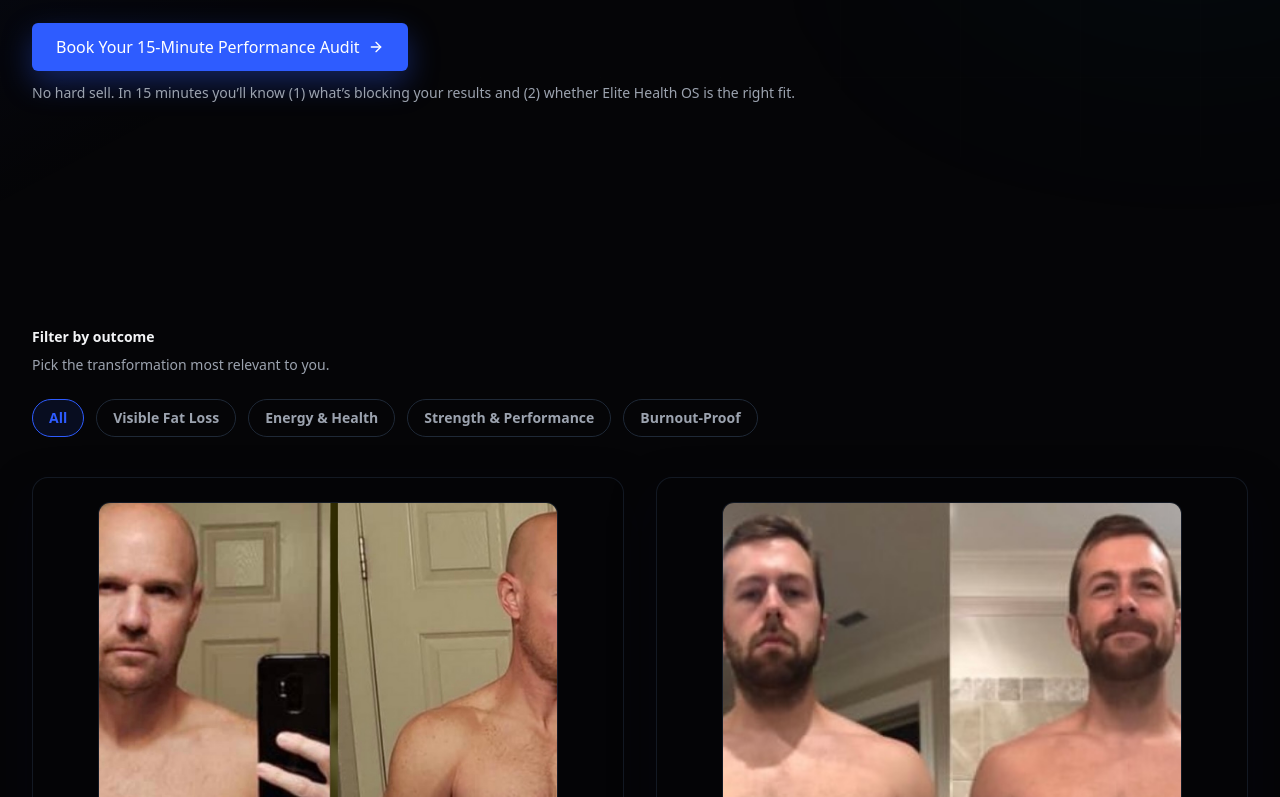
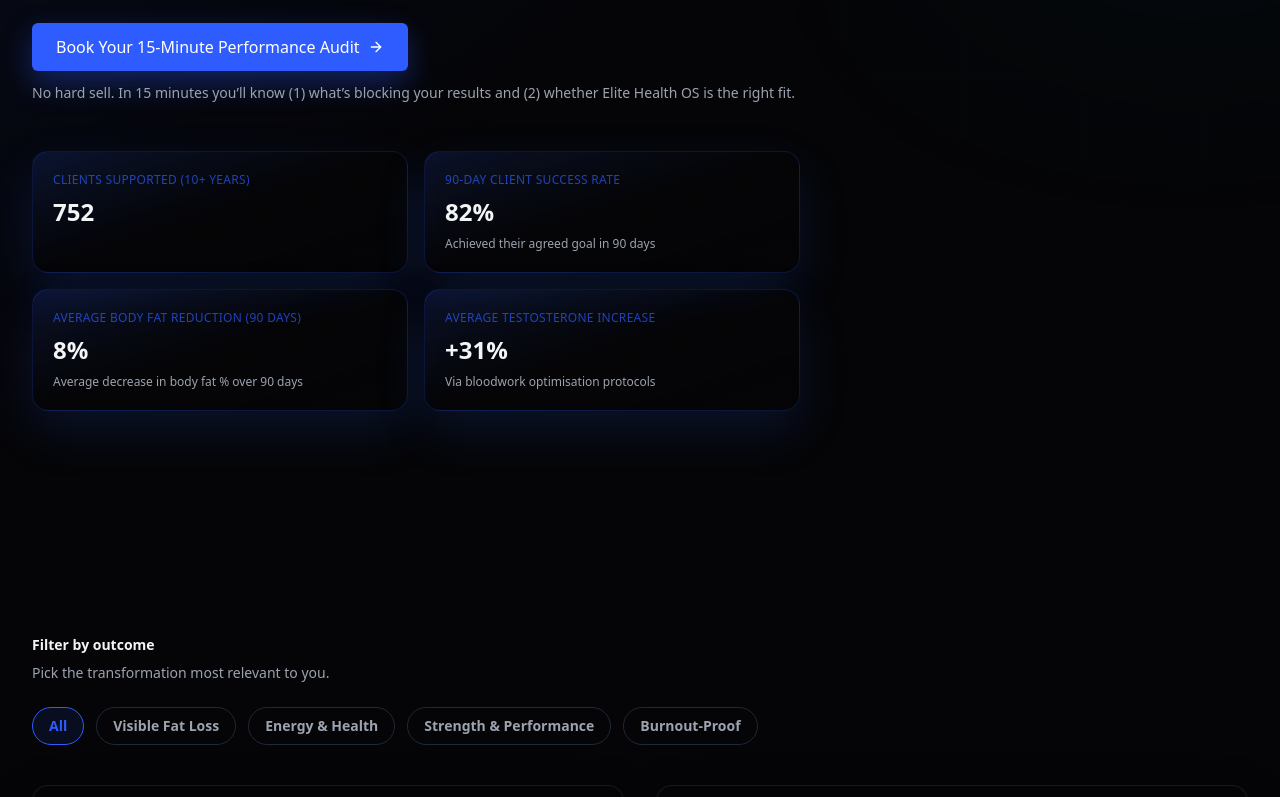
Before and after one commit to gsfit1996/elite-health-web, a Next.js app: page /client-results in a window 1280 px wide. Shown: the part 643-1440 px from the top of the page. Built offline with nearby package versions, Linux system fonts and the light colour scheme.

Commit message:
Update client results stats strip

```diff
--- a/app/client-results/page.tsx
+++ b/app/client-results/page.tsx
@@ -21,10 +21,25 @@ const filters = [
 ] as const;
 
 const stats = [
-    { label: "Clients coached", value: "180+" },
-    { label: "Training sessions", value: "3× / week" },
-    { label: "Macros", value: "Zero macros" },
-    { label: "Coaching cadence", value: "Weekly" },
+    {
+        label: "Clients supported (10+ years)",
+        value: "752",
+    },
+    {
+        label: "90-day client success rate",
+        value: "82%",
+        subtext: "Achieved their agreed goal in 90 days",
+    },
+    {
+        label: "Average body fat reduction (90 days)",
+        value: "8%",
+        subtext: "Average decrease in body fat % over 90 days",
+    },
+    {
+        label: "Average testosterone increase",
+        value: "+31%",
+        subtext: "Via bloodwork optimisation protocols",
+    },
 ];
 
 const whyThisWorks = [
@@ -104,6 +119,20 @@ export default function ClientResultsPage() {
                             <p className="text-sm text-muted-foreground">
                                 No hard sell. In 15 minutes you’ll know (1) what’s blocking your results and (2) whether Elite Health OS is the right fit.
                             </p>
+                        </div>
+                        <div className="grid gap-4 pt-6 md:grid-cols-2">
+                            {stats.map((stat) => (
+                                <div
+                                    key={stat.label}
+                                    className="rounded-2xl border border-primary/20 bg-gradient-to-br from-primary/15 via-background/70 to-background/90 p-5 shadow-[0_20px_50px_rgba(37,99,235,0.15)]"
+                                >
+                                    <p className="text-xs uppercase tracking-wide text-primary/70">{stat.label}</p>
+                                    <p className="text-2xl font-bold text-foreground mt-2">{stat.value}</p>
+                                    {stat.subtext && (
+                                        <p className="text-xs text-muted-foreground mt-2">{stat.subtext}</p>
+                                    )}
+                                </div>
+                            ))}
                         </div>
                     </div>
                 </Container>
@@ -188,19 +217,6 @@ export default function ClientResultsPage() {
                 </Container>
             </Section>
 
-            <Section fullWidth className="bg-muted/10">
-                <Container>
-                    <div className="grid gap-6 md:grid-cols-2 lg:grid-cols-4">
-                        {stats.map((stat) => (
-                            <div key={stat.label} className="rounded-2xl border border-border/60 bg-background/80 p-5">
-                                <p className="text-xs uppercase tracking-wide text-muted-foreground">{stat.label}</p>
-                                <p className="text-xl font-bold text-foreground mt-2">{stat.value}</p>
-                            </div>
-                        ))}
-                    </div>
-                </Container>
-            </Section>
-
             <Section fullWidth>
                 <Container>
                     <div className="grid lg:grid-cols-[1.2fr,0.8fr] gap-12 items-start">
```
